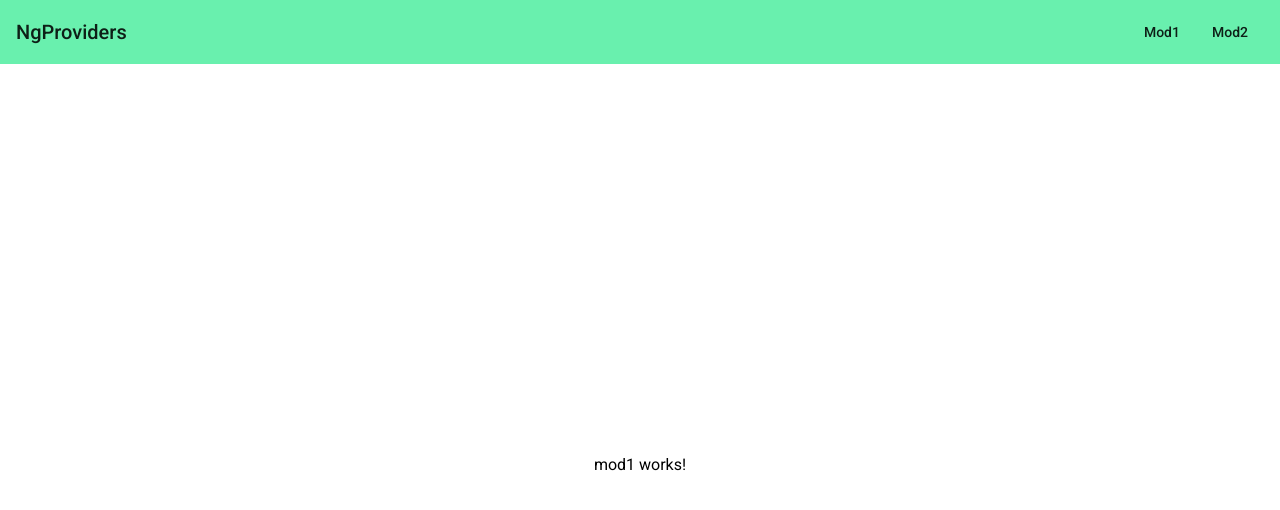
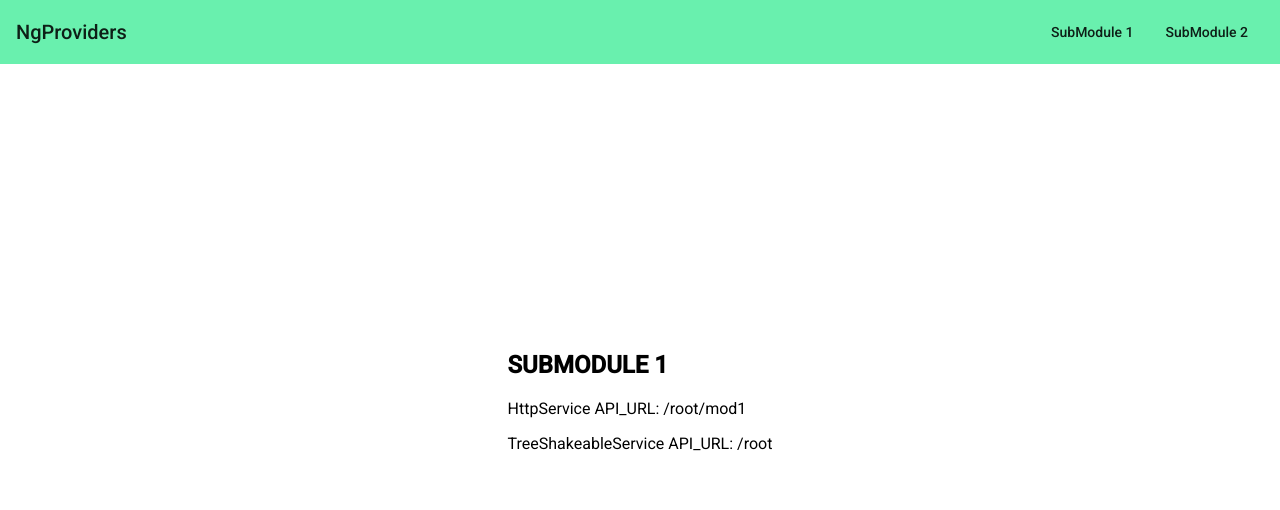
Before and after one commit to matheo/ng-providers, an Angular app: page /mod1 in a window 1280 px wide. Shown: the top 510 px of the page. Built offline with nearby package versions, Linux system fonts and the light colour scheme.

Commit message:
feat(website): comparision of a provided service vs a tree-shakeable one

```diff
--- a/apps/website/src/app/app.component.html
+++ b/apps/website/src/app/app.component.html
@@ -4,8 +4,8 @@
 
     <span fxFlex class="fill"></span>
 
-    <button mat-button routerLink="mod1">Mod1</button>
-    <button mat-button routerLink="mod2">Mod2</button>
+    <button mat-button routerLink="mod1">SubModule 1</button>
+    <button mat-button routerLink="mod2">SubModule 2</button>
   </mat-toolbar-row>
 </mat-toolbar>
 
--- a/apps/website/src/app/app.component.scss
+++ b/apps/website/src/app/app.component.scss
@@ -2,4 +2,8 @@
   display: flex;
   flex-direction: column;
   height: 100%;
+
+  .mat-toolbar {
+    position: absolute;
+  }
 }
--- a/apps/website/src/app/mod1/mod1.component.html
+++ b/apps/website/src/app/mod1/mod1.component.html
@@ -1 +1,5 @@
-<p>mod1 works!</p>
+<h2>SUBMODULE 1</h2>
+
+<p>{{ http.print() }}</p>
+
+<p>{{ shakeable.print() }}</p>
--- a/apps/website/src/app/mod1/mod1.component.ts
+++ b/apps/website/src/app/mod1/mod1.component.ts
@@ -1,4 +1,5 @@
 import { Component, OnInit } from '@angular/core';
+import { HttpService, TreeShakeableService } from '@matheo/common';
 
 @Component({
   selector: 'app-mod1',
@@ -7,7 +8,10 @@ import { Component, OnInit } from '@angular/core';
 })
 export class Mod1Component implements OnInit {
 
-  constructor() { }
+  constructor(
+    public http: HttpService,
+    public shakeable: TreeShakeableService,
+  ) { }
 
   ngOnInit(): void {
   }
--- a/apps/website/src/app/mod1/mod1.module.ts
+++ b/apps/website/src/app/mod1/mod1.module.ts
@@ -12,7 +12,7 @@ import { RouterModule } from '@angular/router';
       }
     ]),
     MyCommonModule.forChild({
-      apiUrl: '/root/mod2',
+      apiUrl: '/root/mod1',
     }),
   ],
   declarations: [Mod1Component],
--- a/apps/website/src/app/mod2/mod2.component.html
+++ b/apps/website/src/app/mod2/mod2.component.html
@@ -1 +1,5 @@
-<p>mod2 works!</p>
+<h2>SUBMODULE 2</h2>
+
+<p>{{ http.print() }}</p>
+
+<p>{{ shakeable.print() }}</p>
--- a/apps/website/src/app/mod2/mod2.component.ts
+++ b/apps/website/src/app/mod2/mod2.component.ts
@@ -1,4 +1,5 @@
 import { Component, OnInit } from '@angular/core';
+import { HttpService, TreeShakeableService } from '@matheo/common';
 
 @Component({
   selector: 'app-mod2',
@@ -7,7 +8,10 @@ import { Component, OnInit } from '@angular/core';
 })
 export class Mod2Component implements OnInit {
 
-  constructor() { }
+  constructor(
+    public http: HttpService,
+    public shakeable: TreeShakeableService,
+  ) { }
 
   ngOnInit(): void {
   }
--- a/libs/common/src/index.ts
+++ b/libs/common/src/index.ts
@@ -1 +1,5 @@
 export * from './lib/common.module';
+
+export * from './lib/services/http.service';
+export * from './lib/services/tree-shakeable.service';
+export * from './lib/tokens/api.token';
--- a/libs/common/src/lib/common.module.ts
+++ b/libs/common/src/lib/common.module.ts
@@ -1,5 +1,6 @@
 import { NgModule } from '@angular/core';
 import { CommonModule } from '@angular/common';
+import { HttpClientModule } from '@angular/common/http';
 import { HttpService } from './services/http.service';
 import { API_URL_TOKEN } from './tokens/api.token';
 
@@ -10,6 +11,7 @@ import { API_URL_TOKEN } from './tokens/api.token';
   declarations: [],
   exports: [
     CommonModule,
+    HttpClientModule,
   ],
   providers: [
     HttpService,
--- a/libs/common/src/lib/services/http.service.ts
+++ b/libs/common/src/lib/services/http.service.ts
@@ -2,14 +2,18 @@ import { Injectable, Inject } from '@angular/core';
 import { HttpClient, HttpHandler } from '@angular/common/http';
 import { API_URL_TOKEN } from '../tokens/api.token';
 
-@Injectable({
-  providedIn: 'root'
-})
+@Injectable()
 export class HttpService extends HttpClient {
   constructor(
     httpHandler: HttpHandler,
     @Inject(API_URL_TOKEN) private apiUrl: string
   ) {
     super(httpHandler);
+
+    console.log(`HttpService instantiated with ${this.apiUrl}`);
+  }
+
+  print() {
+    return `HttpService API_URL: ${this.apiUrl}`;
   }
 }
--- /dev/null
+++ b/libs/common/src/lib/services/tree-shakeable.service.ts
@@ -0,0 +1,17 @@
+import { Injectable, Inject } from '@angular/core';
+import { API_URL_TOKEN } from '../tokens/api.token';
+
+@Injectable({
+  providedIn: 'root',
+})
+export class TreeShakeableService {
+  constructor(
+    @Inject(API_URL_TOKEN) private apiUrl: string
+  ) {
+    console.log(`TreeShakeableService instantiated with ${this.apiUrl}`);
+  }
+
+  print() {
+    return `TreeShakeableService API_URL: ${this.apiUrl}`;
+  }
+}
```
Also changed, not shown: 1 other file (tests, documents, lock files or other folders).
